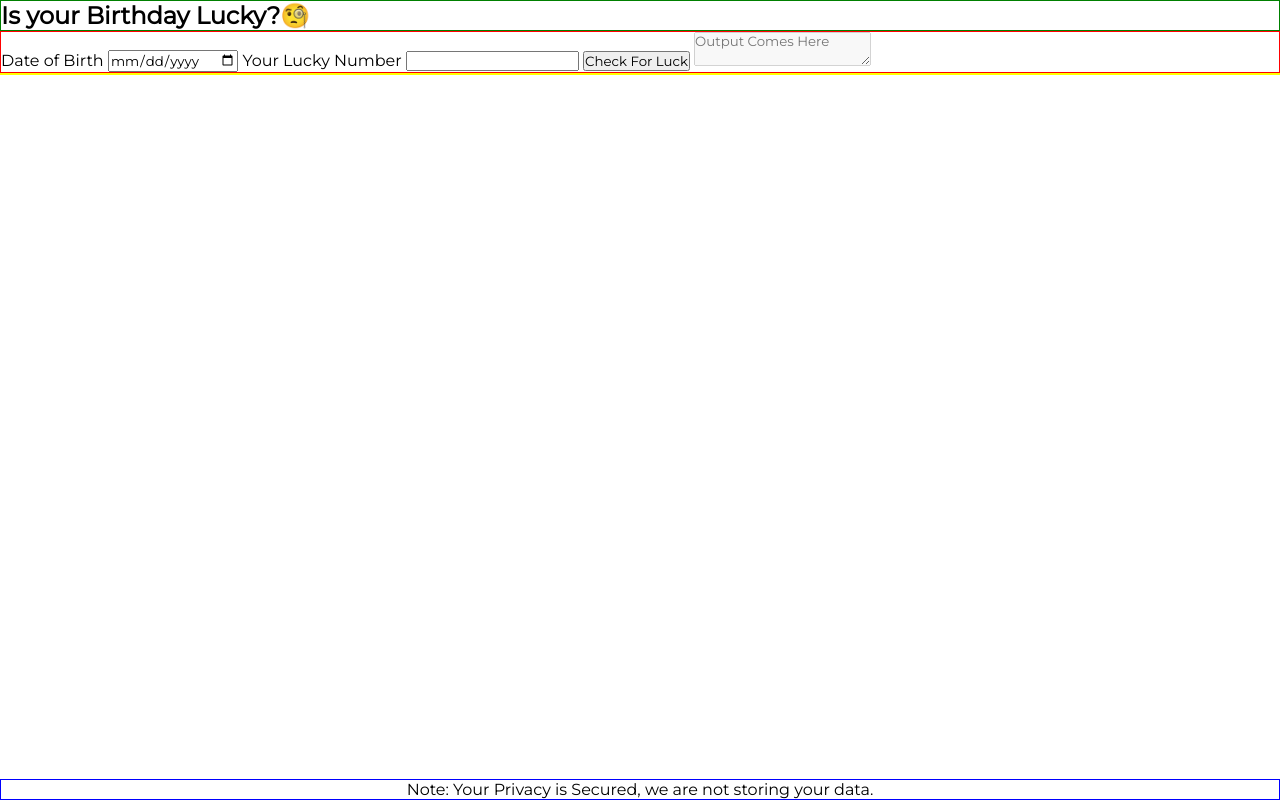
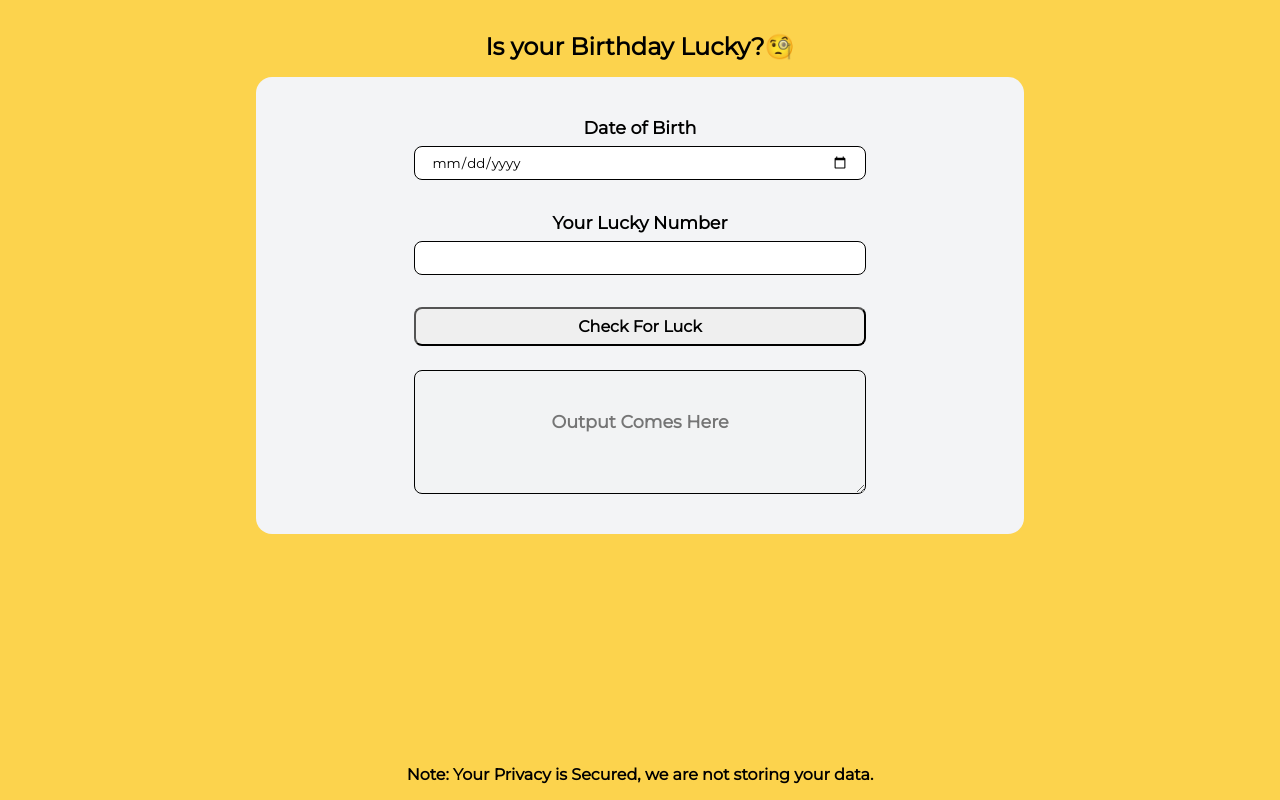
Before and after one commit to kapil551/neogcamp-is-your-birthday-lucky, a plain HTML site: page index.html in a window 1280 px wide. Drawn offline with Linux system fonts and the light colour scheme.

Commit message:
added some styling

```diff
--- a/index.html
+++ b/index.html
@@ -37,7 +37,8 @@
 
 
     <footer>
-        Note: Your Privacy is Secured, we are not storing your data.
+
+        <p>Note: Your Privacy is Secured, we are not storing your data.</p>
 
     </footer>
 
--- a/style.css
+++ b/style.css
@@ -9,24 +9,97 @@
 
 }
 
+body {
+    background-color: #FCD34D;
+    background-position: bottom;
+    background-repeat: no-repeat;
+    background-size: cover;
+}
+
 nav {
-    border:  1px solid green;
+    /* border:  1px solid green; */
 }
 
 nav #nav-heading {
 
+    text-align: center;
+    margin-top: 2rem;
+    margin-bottom: 1rem;
+
+}
+
+main {
+    width: 60%;
+    margin: auto;
+
+    background: #F3F4F6;
+    border-radius: 1rem;
+    padding: 0.5rem;
 }
 
 main .container {
-    border: 1px solid red;
+    /* border: 1px solid red; */
+
+    width: 60%;
+
+    margin: 2rem auto;
+
+    display: flex;
+    flex-direction: column;
+}
+
+.container label {
+    margin-bottom: 0.5rem;
+    text-align: center;
+    font-size: 1.1rem;
+    font-weight: 600;
+
+
+}
+
+.container input {
+    margin-bottom: 2rem;
+    height: 4vh;
+
+    border: 1px solid black;
+    border-radius: 0.5rem;
+    padding: 1rem;
+
+}
+
+.container button {
+    margin-bottom: 1.5rem;
+    padding: 0.5rem 1rem;
+    border-radius: 0.5rem;
+
+    font-size: 1rem;
+    font-weight: 600;
+}
+
+.container textarea {
+    min-height: 15vh;
+    max-height: 20vh;
+
+    text-align: center;
+    padding: 2.5rem 1rem;
+    font-size: 1.1rem;
+    font-weight: 600;
+
+    border: 1px solid black;
+    border-radius: 0.5rem;
 }
 
 main .error-message {
 
-    border: 1px solid yellow;
+    /* border: 1px solid yellow; */
+    font-size: 1rem;
+    font-weight: 600;
+    text-align: center;
 }
+
 footer {
-    border: 1px solid blue;
+    /* border: 1px solid blue; */
+
     position: fixed;
     bottom: 0;
     left: 0;
@@ -34,4 +107,6 @@ footer {
 
     max-width: 100%;
     text-align: center;
+    font-weight: 600;
+    padding: 1rem 2rem;
 }
```
